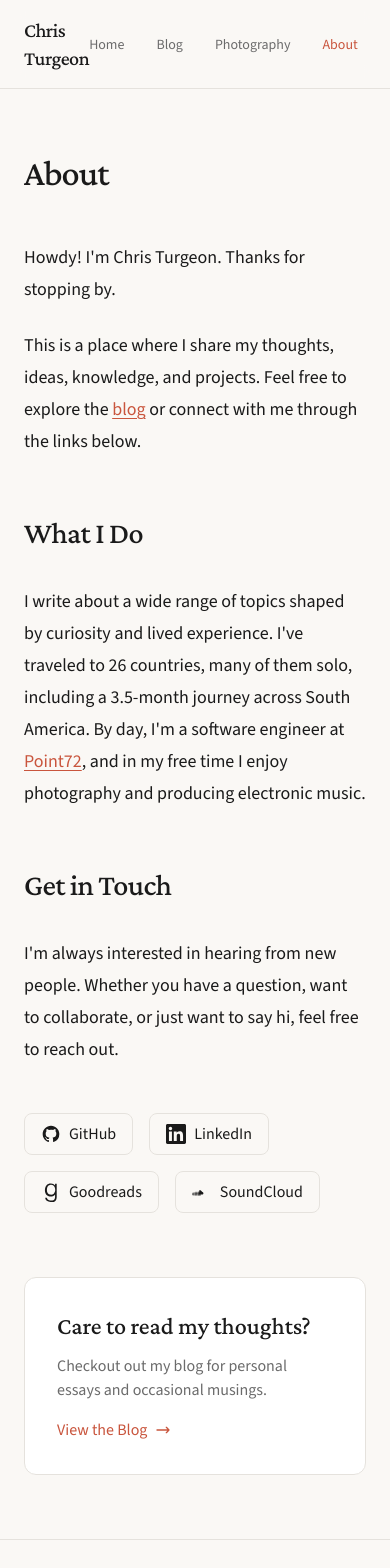
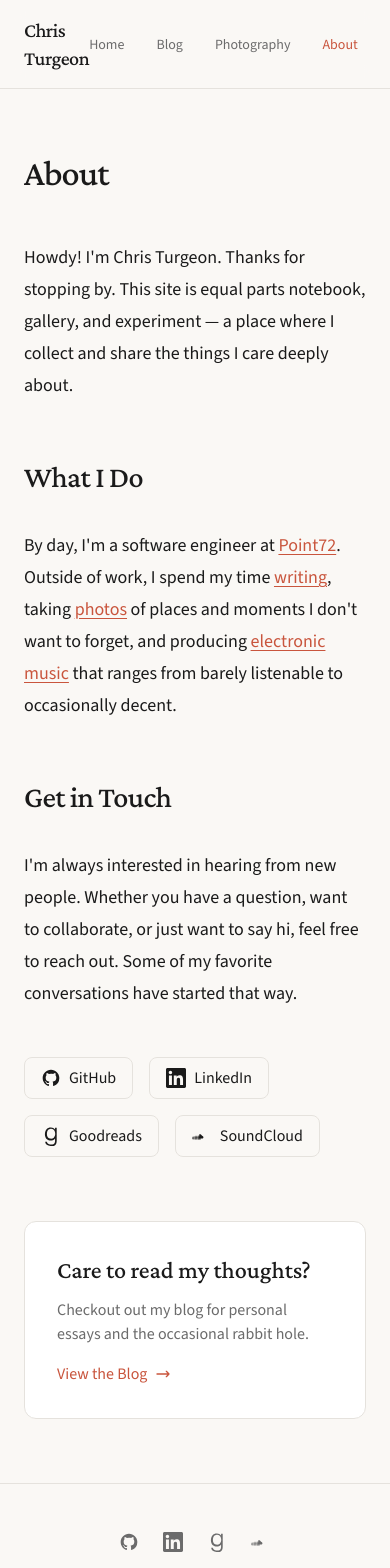
Before and after one commit to christurgeon/Personal-Website, a Next.js app: page /about in a window 390 px wide. Shown: the top 1568 px of the page. Built offline with nearby package versions, Linux system fonts and the light colour scheme.

Commit message:
Polish up SEO and About Page

```diff
--- a/src/app/about/page.tsx
+++ b/src/app/about/page.tsx
@@ -5,7 +5,7 @@ import type { Metadata } from "next";
 
 export const metadata: Metadata = {
   title: "About",
-  description: `Learn more about ${siteConfig.name}`,
+  description: `About ${siteConfig.name}, a software engineer at Point72 sharing blog posts and photography alongside personal coding projects.`,
 };
 
 export default function AboutPage() {
@@ -16,27 +16,29 @@ export default function AboutPage() {
       </header>
 
       <div className="prose prose-lg animate-fade-in-delay-1 mb-12 max-w-none">
-        <p>Howdy! I&apos;m {siteConfig.name}. Thanks for stopping by.</p>
-
         <p>
-          This is a place where I share my thoughts, ideas, knowledge, and projects. Feel free to explore the <Link href="/blog">blog</Link> or
-          connect with me through the links below.
+          Howdy! I&apos;m {siteConfig.name}. Thanks for stopping by. This site is equal parts notebook, gallery, and experiment — a place where I
+          collect and share the things I care deeply about.
         </p>
 
         <h2>What I Do</h2>
         <p>
-          I write about a wide range of topics shaped by curiosity and lived experience. I&apos;ve traveled to 26 countries, many of them solo,
-          including a 3.5‑month journey across South America. By day, I&apos;m a software engineer at{" "}
+          By day, I&apos;m a software engineer at{" "}
           <Link href="https://point72.com/" target="_blank" rel="noopener noreferrer">
             Point72
           </Link>
-          , and in my free time I enjoy photography and producing electronic music.
+          . Outside of work, I spend my time <Link href="/blog">writing</Link>, taking <Link href="/photography">photos</Link> of places and moments I
+          don&apos;t want to forget, and producing{" "}
+          <Link href={siteConfig.socials.soundcloud} target="_blank" rel="noopener noreferrer">
+            electronic music
+          </Link>{" "}
+          that ranges from barely listenable to occasionally decent.
         </p>
 
         <h2>Get in Touch</h2>
         <p>
           I&apos;m always interested in hearing from new people. Whether you have a question, want to collaborate, or just want to say hi, feel free
-          to reach out.
+          to reach out. Some of my favorite conversations have started that way.
         </p>
       </div>
 
@@ -89,7 +91,7 @@ export default function AboutPage() {
 
       <div className="bg-card border-border animate-fade-in-delay-3 mt-16 rounded-xl border p-8">
         <h3 className="mb-3 font-serif text-2xl font-medium">Care to read my thoughts?</h3>
-        <p className="text-muted mb-4">Checkout out my blog for personal essays and occasional musings.</p>
+        <p className="text-muted mb-4">Checkout out my blog for personal essays and the occasional rabbit hole.</p>
         <Link href="/blog" className="text-accent hover:text-accent-hover inline-flex items-center gap-2 transition-colors">
           View the Blog
           <ArrowRightIcon className="h-4 w-4" />
--- a/src/app/blog/page.tsx
+++ b/src/app/blog/page.tsx
@@ -1,10 +1,11 @@
+import { siteConfig } from "@/lib/config";
 import { getAllPosts } from "@/lib/blog";
 import { PostCard } from "@/components/PostCard";
 import type { Metadata } from "next";
 
 export const metadata: Metadata = {
   title: "Blog",
-  description: "Thoughts on technology, design, and life.",
+  description: `Where ${siteConfig.name} writes about whatever is on his mind - blog posts about life, technology, science, travel, and things he's learned along the way.`,
 };
 
 export default function BlogPage() {
@@ -14,7 +15,7 @@ export default function BlogPage() {
     <div className="mx-auto max-w-4xl px-6 py-16">
       <header className="animate-fade-in mb-12">
         <h1 className="mb-4 font-serif text-4xl font-medium tracking-tight md:text-5xl">Blog</h1>
-        <p className="text-muted text-xl">Thoughts on technology, design, and life.</p>
+        <p className="text-muted text-xl">Stories, essays, advice, and the occasional rabbit hole.</p>
       </header>
 
       {posts.length > 0 ? (
--- a/src/app/links/page.tsx
+++ b/src/app/links/page.tsx
@@ -1,11 +1,22 @@
 import Image from "next/image";
 import { siteConfig } from "@/lib/config";
-import { BeliIcon, GitHubIcon, LinkedInIcon, GoodreadsIcon, SoundCloudIcon, EmailIcon, ArrowRightIcon, PencilIcon, CameraIcon, GiftIcon } from "@/components/Icons";
+import {
+  BeliIcon,
+  GitHubIcon,
+  LinkedInIcon,
+  GoodreadsIcon,
+  SoundCloudIcon,
+  EmailIcon,
+  ArrowRightIcon,
+  PencilIcon,
+  CameraIcon,
+  GiftIcon,
+} from "@/components/Icons";
 import type { Metadata } from "next";
 
 export const metadata: Metadata = {
   title: "Links",
-  description: `Connect with ${siteConfig.name}`,
+  description: `All of ${siteConfig.name}'s links in one place - blog, photos, music, social profiles, and more.`,
 };
 
 const links = [
@@ -75,7 +86,7 @@ export default function LinksPage() {
             <Image src="/images/profile.jpg" alt={siteConfig.name} fill className="object-cover" priority />
           </div>
 
-          <h1 className="mb-1 font-serif text-2xl font-medium tracking-tight">{siteConfig.name}</h1>
+          <h1 className="mb-1 font-serif text-lg font-medium tracking-tight sm:text-2xl">{siteConfig.name}</h1>
           <p className="text-muted text-sm">{siteConfig.description}</p>
         </div>
 
```
